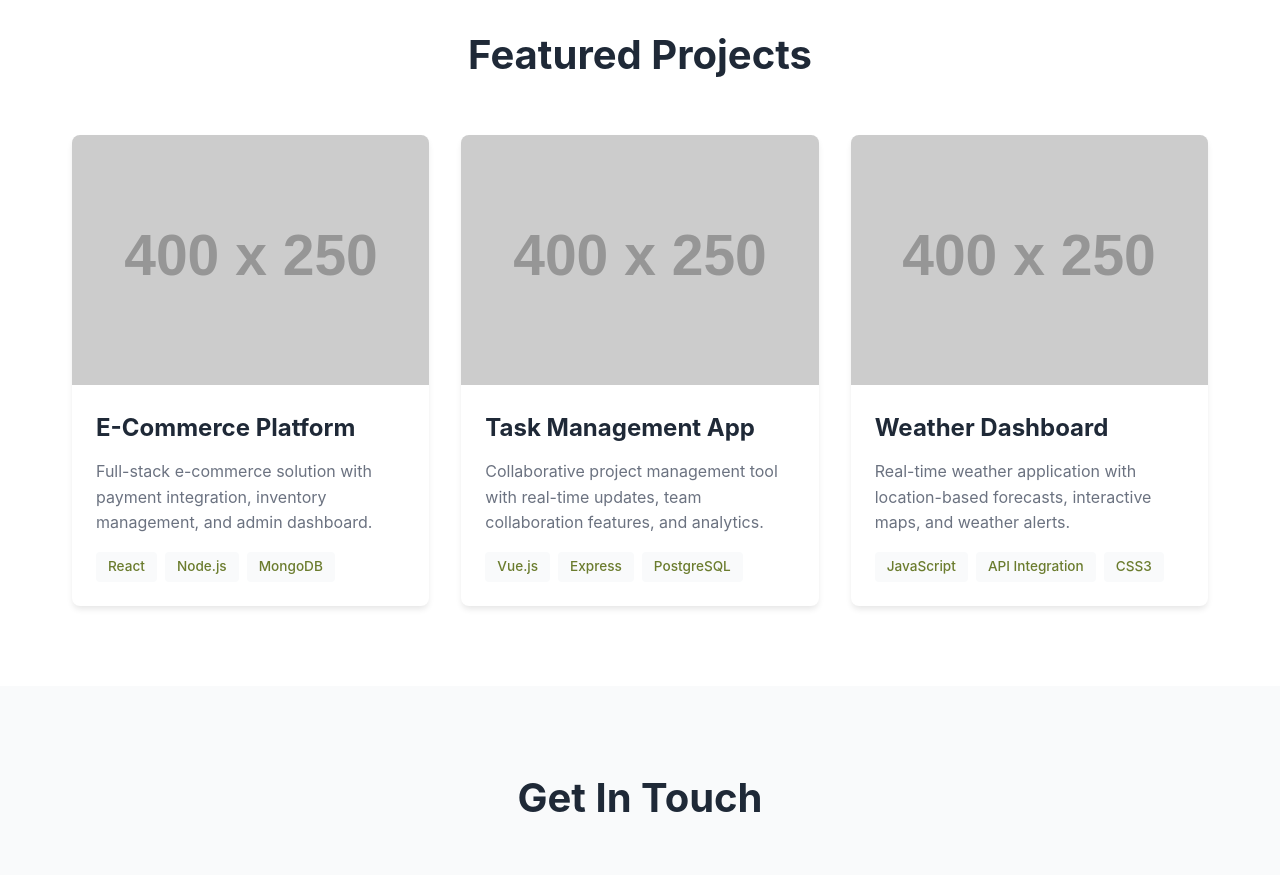
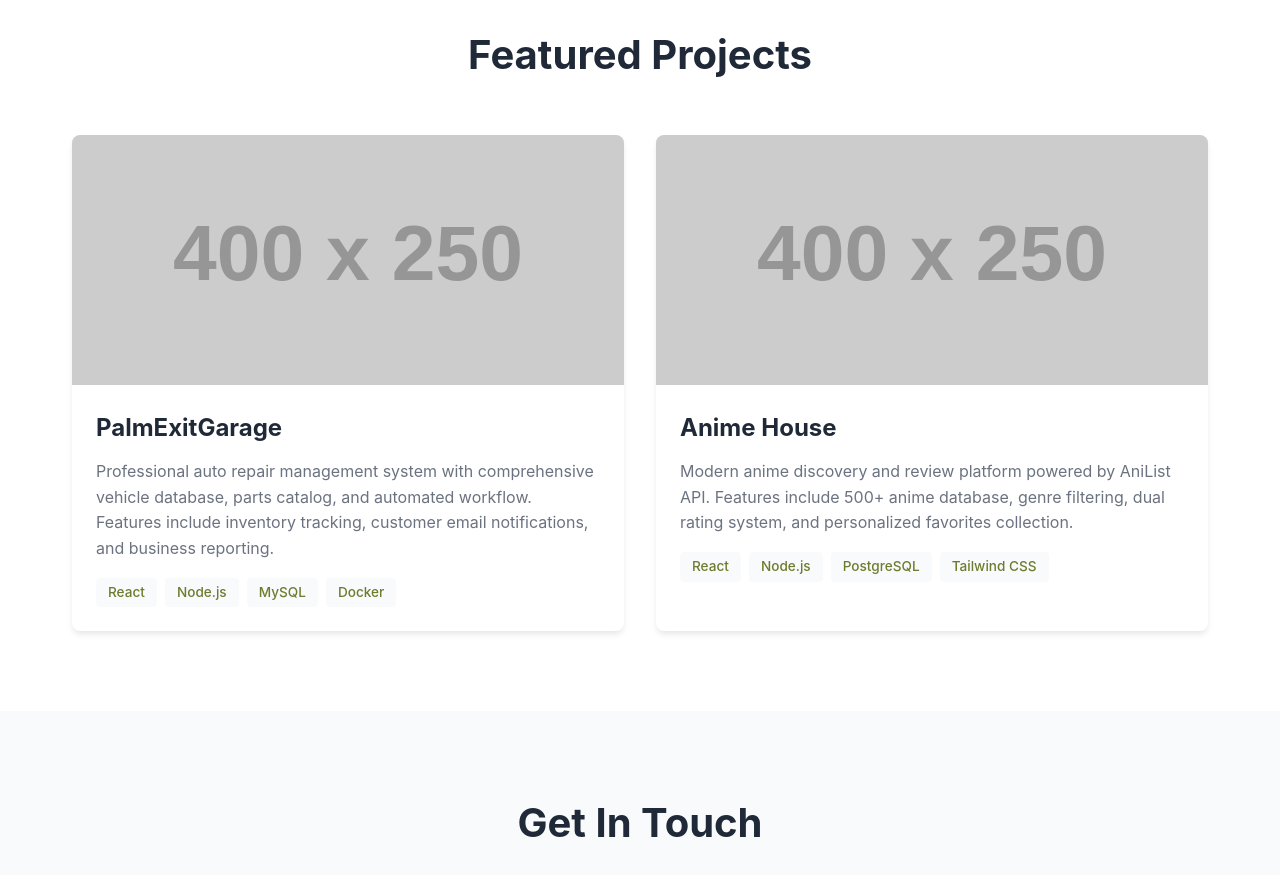
Before and after one commit to HoozHak/portfolio-website, a website: page index.html in a window 1280 px wide. Shown: the part 2480-3355 px from the top of the page. Drawn offline with nearby package versions, Linux system fonts and the light colour scheme; placeholder pictures from the web are drawn by us.

Commit message:
Update projects section with actual portfolio projects
- Add PalmExitGarage: Auto repair management system
- Add Anime House: Anime discovery platform
- Remove placeholder template projects
- Update technology stack tags

Co-Authored-By: Oz <oz-agent@warp.dev>

```diff
--- a/index.html
+++ b/index.html
@@ -151,69 +151,42 @@
             <div class="projects-grid">
                 <div class="project-card">
                     <div class="project-image">
-                        <img src="https://via.placeholder.com/400x250" alt="Project 1">
+                        <img src="https://via.placeholder.com/400x250" alt="PalmExitGarage">
                         <div class="project-overlay">
-                            <a href="#" class="project-link" target="_blank">
-                                <i class="fas fa-external-link-alt"></i>
-                            </a>
-                            <a href="#" class="project-link" target="_blank">
+                            <a href="https://github.com/HoozHak/PalmExitGarage" class="project-link" target="_blank">
                                 <i class="fab fa-github"></i>
                             </a>
                         </div>
                     </div>
                     <div class="project-info">
-                        <h3>E-Commerce Platform</h3>
-                        <p>Full-stack e-commerce solution with payment integration, inventory management, and admin dashboard.</p>
+                        <h3>PalmExitGarage</h3>
+                        <p>Professional auto repair management system with comprehensive vehicle database, parts catalog, and automated workflow. Features include inventory tracking, customer email notifications, and business reporting.</p>
                         <div class="project-tags">
                             <span>React</span>
                             <span>Node.js</span>
-                            <span>MongoDB</span>
+                            <span>MySQL</span>
+                            <span>Docker</span>
                         </div>
                     </div>
                 </div>
 
                 <div class="project-card">
                     <div class="project-image">
-                        <img src="https://via.placeholder.com/400x250" alt="Project 2">
+                        <img src="https://via.placeholder.com/400x250" alt="Anime House">
                         <div class="project-overlay">
-                            <a href="#" class="project-link" target="_blank">
-                                <i class="fas fa-external-link-alt"></i>
-                            </a>
-                            <a href="#" class="project-link" target="_blank">
+                            <a href="https://github.com/HoozHak/Anime_House" class="project-link" target="_blank">
                                 <i class="fab fa-github"></i>
                             </a>
                         </div>
                     </div>
                     <div class="project-info">
-                        <h3>Task Management App</h3>
-                        <p>Collaborative project management tool with real-time updates, team collaboration features, and analytics.</p>
+                        <h3>Anime House</h3>
+                        <p>Modern anime discovery and review platform powered by AniList API. Features include 500+ anime database, genre filtering, dual rating system, and personalized favorites collection.</p>
                         <div class="project-tags">
-                            <span>Vue.js</span>
-                            <span>Express</span>
+                            <span>React</span>
+                            <span>Node.js</span>
                             <span>PostgreSQL</span>
-                        </div>
-                    </div>
-                </div>
-
-                <div class="project-card">
-                    <div class="project-image">
-                        <img src="https://via.placeholder.com/400x250" alt="Project 3">
-                        <div class="project-overlay">
-                            <a href="#" class="project-link" target="_blank">
-                                <i class="fas fa-external-link-alt"></i>
-                            </a>
-                            <a href="#" class="project-link" target="_blank">
-                                <i class="fab fa-github"></i>
-                            </a>
-                        </div>
-                    </div>
-                    <div class="project-info">
-                        <h3>Weather Dashboard</h3>
-                        <p>Real-time weather application with location-based forecasts, interactive maps, and weather alerts.</p>
-                        <div class="project-tags">
-                            <span>JavaScript</span>
-                            <span>API Integration</span>
-                            <span>CSS3</span>
+                            <span>Tailwind CSS</span>
                         </div>
                     </div>
                 </div>
```
